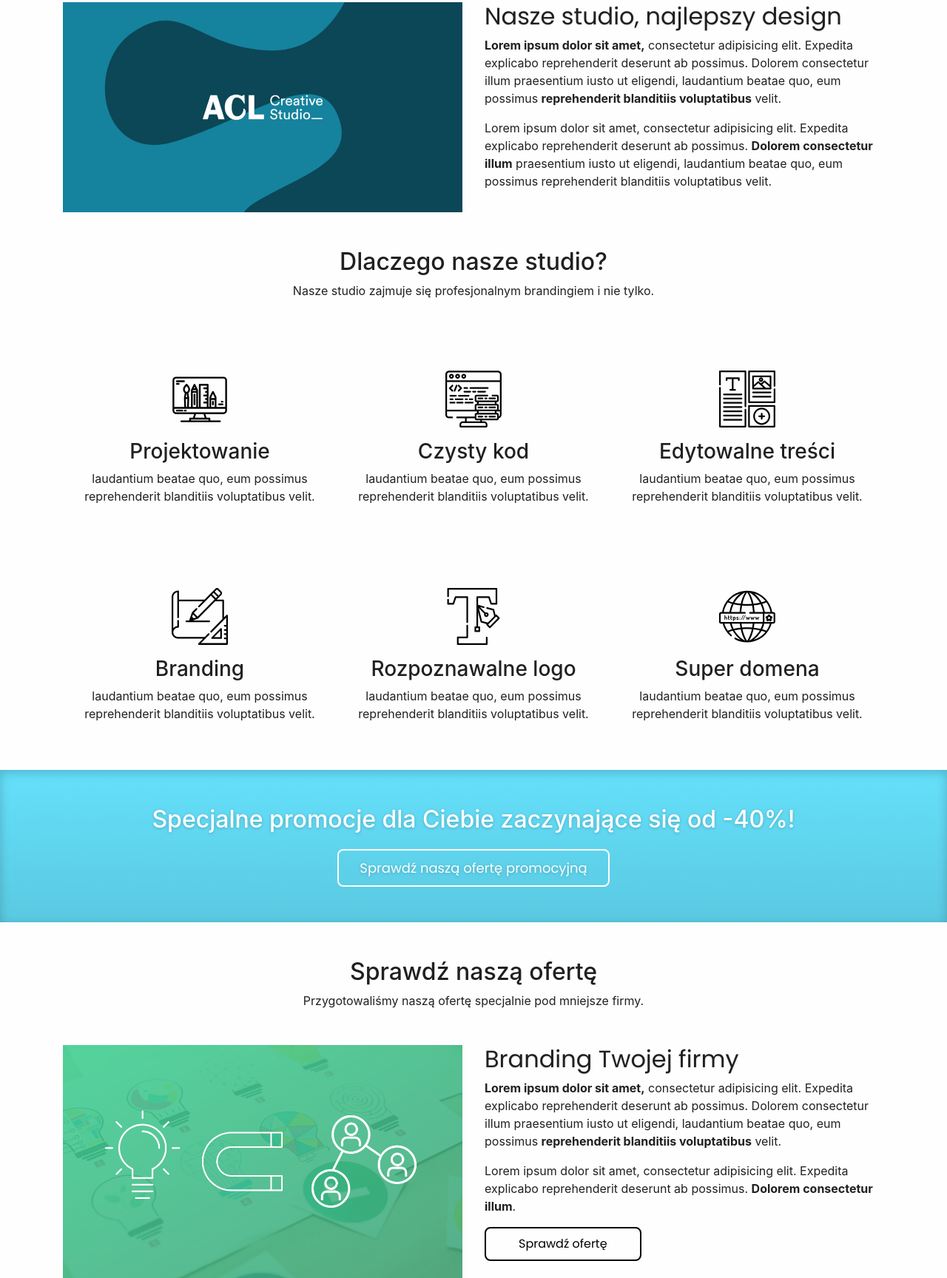
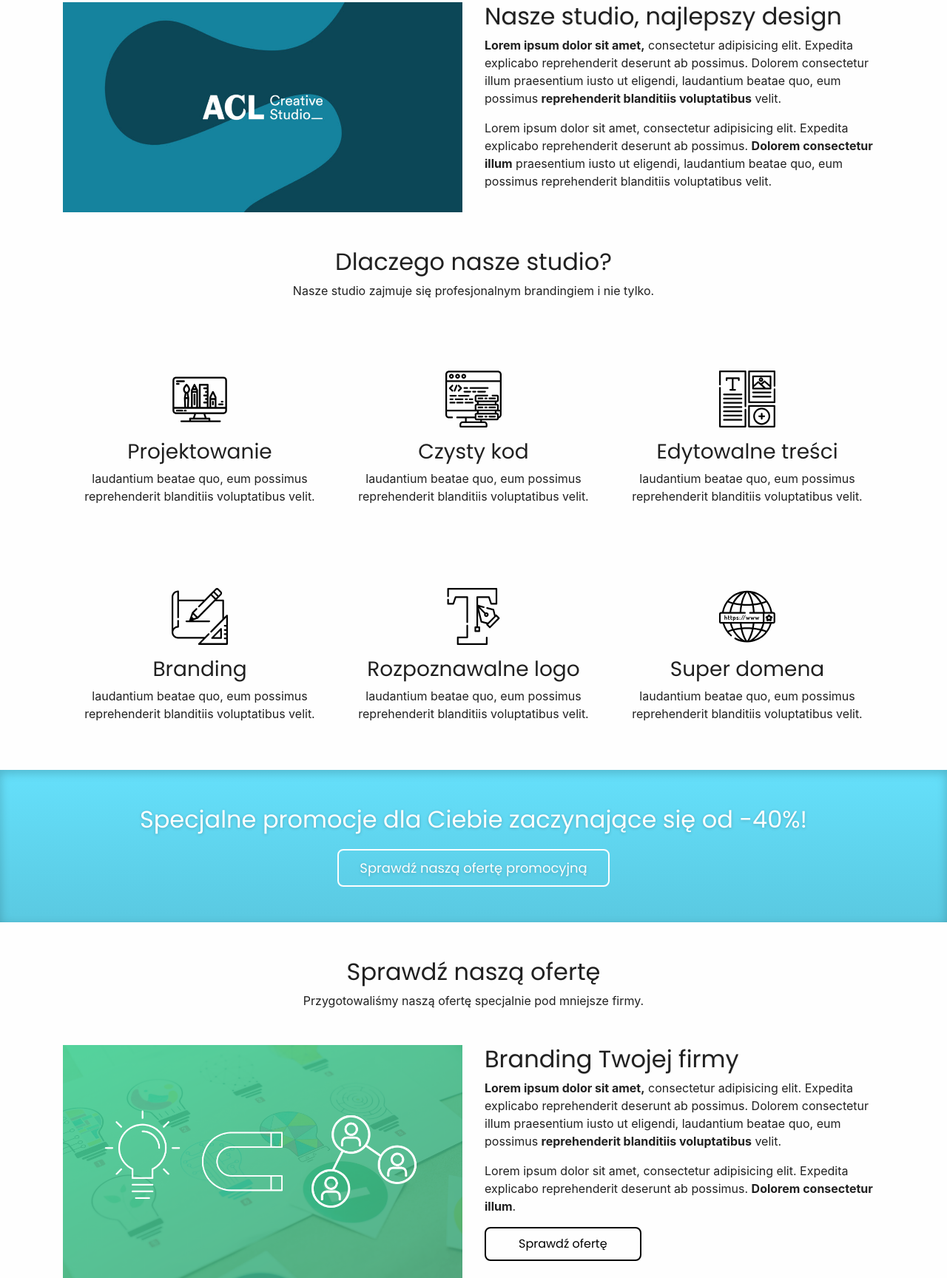
Before and after one commit to Pacislavek/web006, a PHP site: page / in a window 1280 px wide. Shown: the part 899-2627 px from the top of the page at 74% size. Run offline with PHP 8.4, Linux system fonts and the light colour scheme; some libraries are stand-ins or nearby versions.

Commit message:
updated headings

```diff
--- a/css/global.css
+++ b/css/global.css
@@ -14,3 +14,11 @@ body {
   background-color: #fefefe;
   color: var(--text-black);
 }
+
+.h1,
+.h2,
+.h3,
+.h4,
+.h5 {
+  font-family: var(--font-secondary);
+}
```
